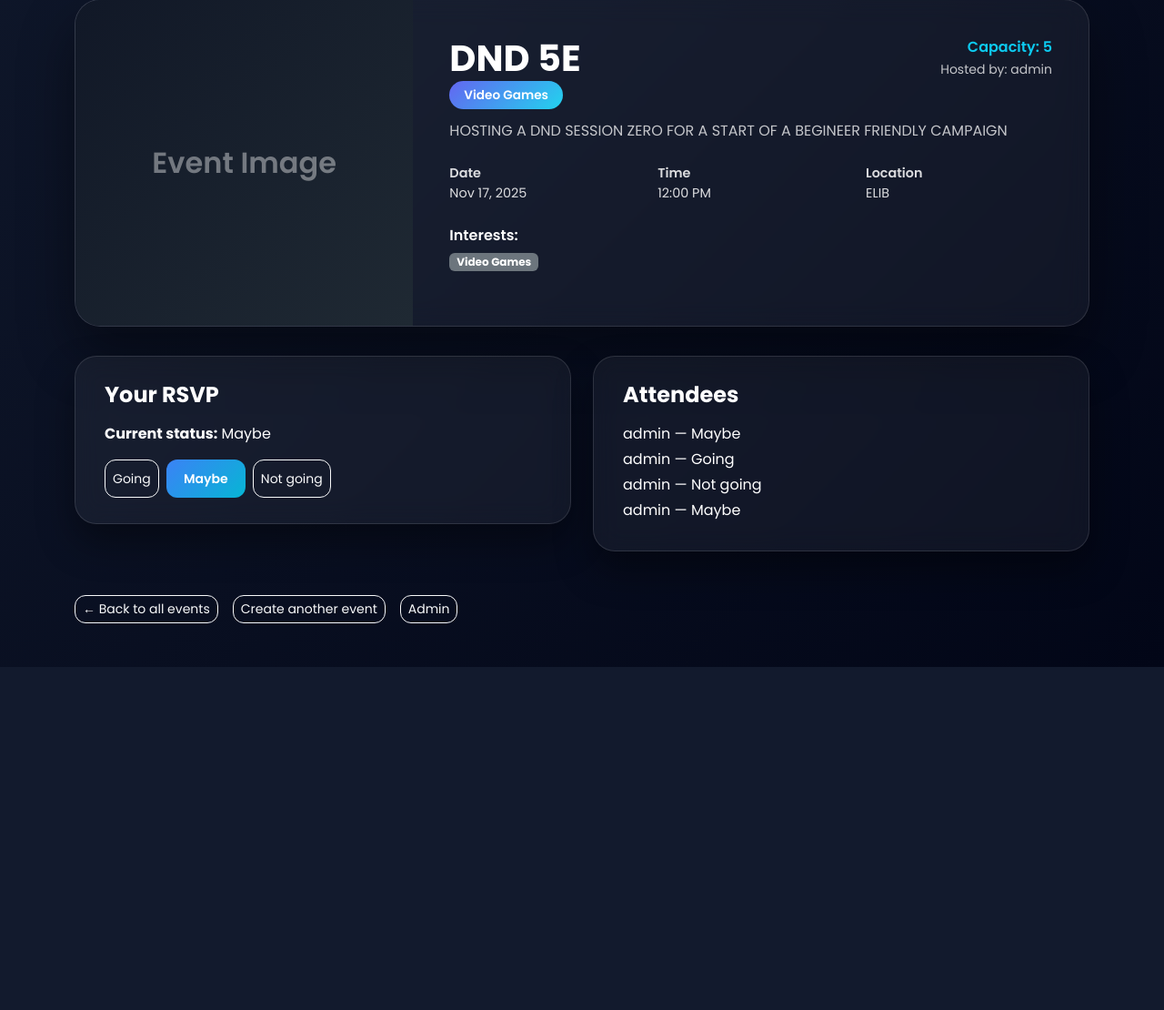
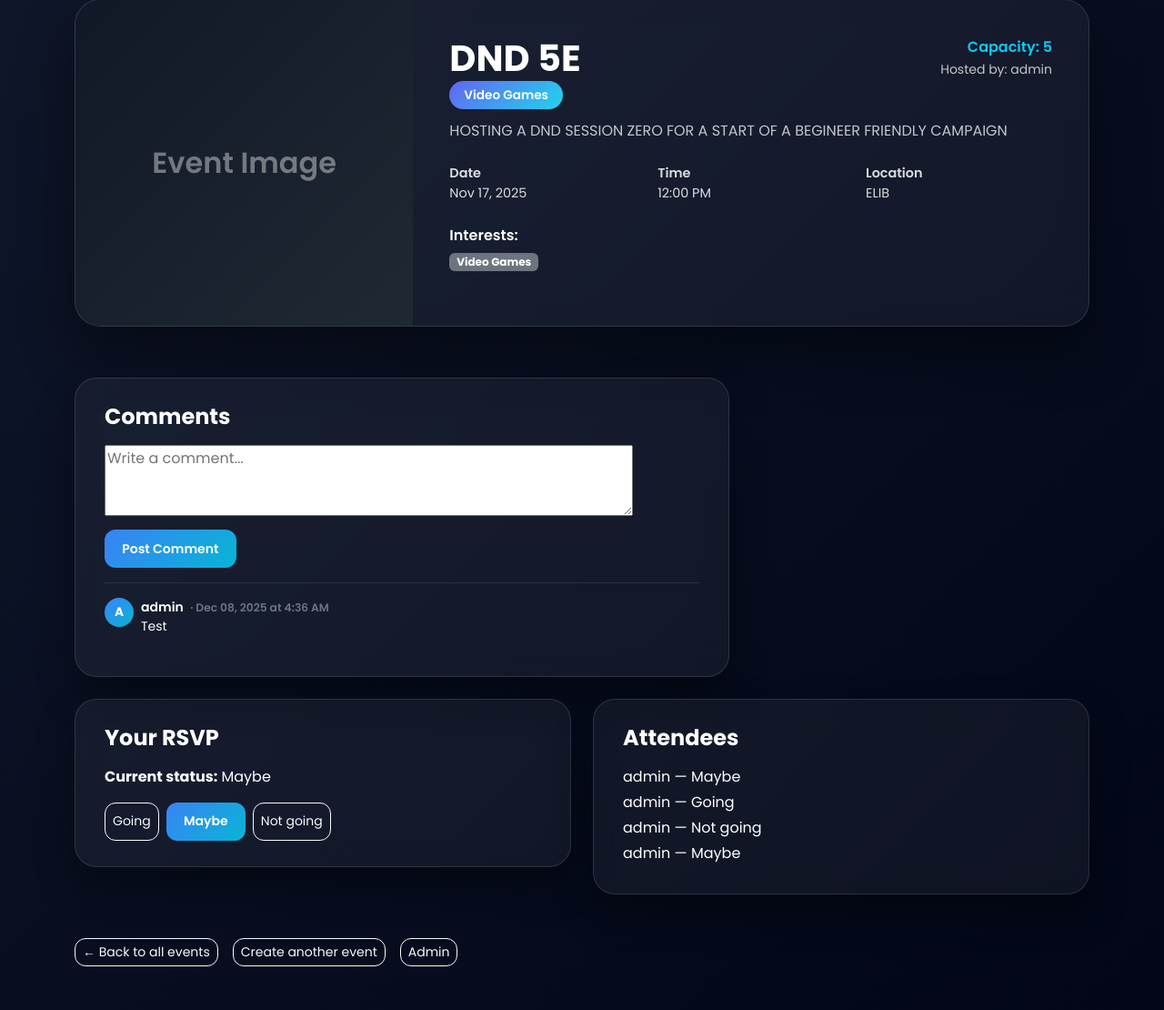
Before and after one commit to Gabriel956/Software_Engineering_Project, a Django app: template main/app/templates/app/event_detail.html in a window 1280 px wide. Shown: the part 143-1253 px from the top of the page at 91% size. Before the commit the page ends 876 px from the top, so only its background shows below. Run offline with Django 5.2, Linux system fonts and the light colour scheme; data comes from the database, SQL or seed files in the repository; tables that the repository leaves empty hold one stand-in row (values such as "Sample post"); the template is opened without the code that fills it: values that come from a table or form of the project are taken from there, most other values are stand-ins (such as "Sample title", 1, 10 or a date in 2020); some libraries are stand-ins or nearby versions.

Commit message:
comments added

```diff
--- a/main/app/models.py
+++ b/main/app/models.py
@@ -84,8 +84,8 @@ class RSVP(models.Model):
 
 class Comment(models.Model):
     event = models.ForeignKey(Event, on_delete=models.CASCADE, related_name='comments')
-    user = models.ForeignKey(Profile, on_delete=models.CASCADE)
-    body = models.TextField()
+    author = models.ForeignKey('Profile', on_delete=models.CASCADE, related_name='comments', null=True, blank=True)
+    text = models.TextField()
     created_at = models.DateTimeField(auto_now_add=True)
 
     class Meta:
--- a/main/app/templates/app/event_detail.html
+++ b/main/app/templates/app/event_detail.html
@@ -178,6 +178,82 @@
 
   <!-- RSVP + Attendees -->
   <div class="row">
+      <!-- Comments -->
+  <div class="row mt-4">
+    <div class="col-lg-8">
+      <div class="card-glass">
+        <h4 class="fw-bold mb-3">Comments</h4>
+
+        <!-- Comment form -->
+        <form method="post" class="mb-3">
+          {% csrf_token %}
+          {{ comment_form.non_field_errors }}
+
+          <div class="mb-2">
+            {{ comment_form.text.errors }}
+            {{ comment_form.text }}
+          </div>
+
+          <button
+            type="submit"
+            name="comment_submit"
+            class="btn btn-primary btn-sm">
+            Post Comment
+          </button>
+        </form>
+
+        <hr class="border-secondary">
+
+        <!-- Comment list -->
+        {% if comments %}
+          <ul class="list-unstyled mb-0">
+            {% for comment in comments %}
+              <li class="mb-3">
+                <div class="d-flex align-items-start gap-2">
+                  <div
+                    style="
+                      width: 32px;
+                      height: 32px;
+                      border-radius: 999px;
+                      background: linear-gradient(135deg,#3b82f6,#06b6d4);
+                      display:flex;
+                      align-items:center;
+                      justify-content:center;
+                      font-size: 0.85rem;
+                      font-weight: 700;
+                    ">
+                    {% if comment.author.display_name %}
+                      {{ comment.author.display_name|first|upper }}
+                    {% else %}
+                      {{ comment.author.user.username|first|upper }}
+                    {% endif %}
+                  </div>
+
+                  <div>
+                    <div class="small fw-semibold">
+                      {{ comment.author.display_name|default:comment.author.user.username }}
+                      <span class="text-secondary small ms-1">
+                        · {{ comment.created_at|date:"M d, Y" }}
+                        at {{ comment.created_at|time:"g:i A" }}
+                      </span>
+                    </div>
+                    <div class="small">
+                      {{ comment.text|linebreaksbr }}
+                    </div>
+                  </div>
+                </div>
+              </li>
+            {% endfor %}
+          </ul>
+        {% else %}
+          <p class="mb-0 text-secondary small">
+            No comments yet. Be the first to say something!
+          </p>
+        {% endif %}
+      </div>
+    </div>
+  </div>
+
     <div class="col-md-6">
       <div class="card-glass">
         <h4 class="fw-bold mb-3">Your RSVP</h4>
--- a/main/app/views.py
+++ b/main/app/views.py
@@ -132,20 +132,38 @@ def event_detail(request, event_id):
     event = get_object_or_404(Event, id=event_id)
     profile = request.user.profile
 
+    # Avatar initial
     if profile.display_name:
         initial = profile.display_name[0].upper()
     else:
-        username = request.user.username or 'U'
-        initial = username[0].upper()
+        username = request.user.username or ""
+        initial = (username[0] if username else "U").upper()
 
-    #gets users rsvp status for the event
-    my_rsvp = RSVP.objects.filter(user=request.user.profile, event=event).first()
-    attendees = RSVP.objects.filter(event=event, status='attending')
-    #attendees list
-    attendees = event.rsvps.select_related('user')
+    my_rsvp = RSVP.objects.filter(user=profile, event=event).first()
+    attendees = RSVP.objects.filter(event=event)
 
-    return render(request,"app/event_detail.html",{"event": event,"my_rsvp": my_rsvp,"attendees": attendees,"initial": initial},)
+    # Handle new comment
+    if request.method == "POST" and "comment_submit" in request.POST:
+        comment_form = CommentForm(request.POST)
+        if comment_form.is_valid():
+            comment = comment_form.save(commit=False)
+            comment.event = event
+            comment.author = profile
+            comment.save()
+            return redirect("event_detail", event_id=event.id)
+    else:
+        comment_form = CommentForm()
 
+    comments = event.comments.select_related("author", "author__user")
+
+    return render(request, "app/event_detail.html", {
+        "event": event,
+        "my_rsvp": my_rsvp,
+        "attendees": attendees,
+        "initial": initial,
+        "comment_form": comment_form,
+        "comments": comments,
+    })
 @login_required
 def event_list(request):
     profile = request.user.profile
@@ -196,6 +214,14 @@ class ProfileEditForm(ModelForm):
         super().__init__(*args, **kwargs)
         self.fields['interests'].queryset = Interest.objects.all()
 
+class CommentForm(ModelForm):
+    class Meta:
+        model = Comment
+        fields = ['text']
+        widgets = {
+            'text': forms.Textarea(attrs={'rows': 3, 'placeholder': 'Write a comment...'}),}
+        labels = {'text': 'Add a comment',}
+
 
 @login_required
 def edit_profile(request):
```
Also changed, not shown: main/app/admin.py (+8 -2 lines), main/app/migrations/0004_rename_body_comment_text_remove_comment_user_and_more.py (added), main/db.sqlite3.
